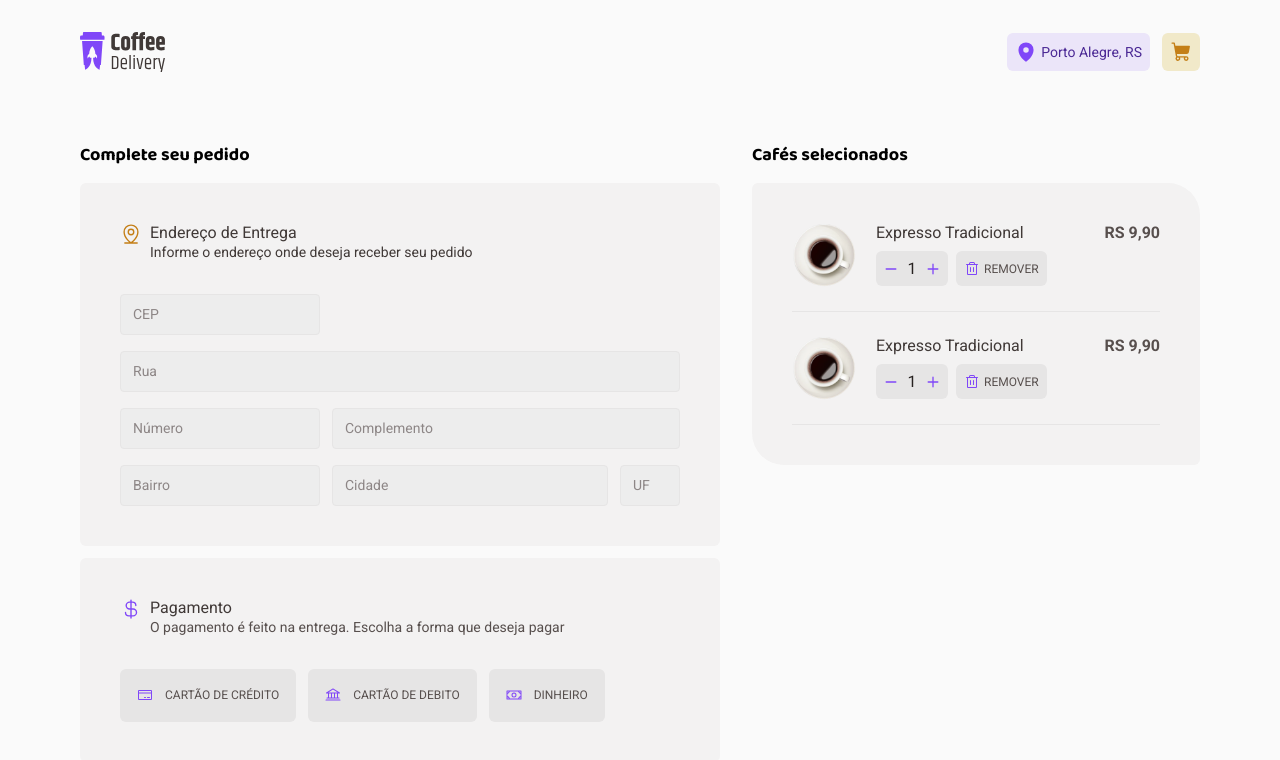
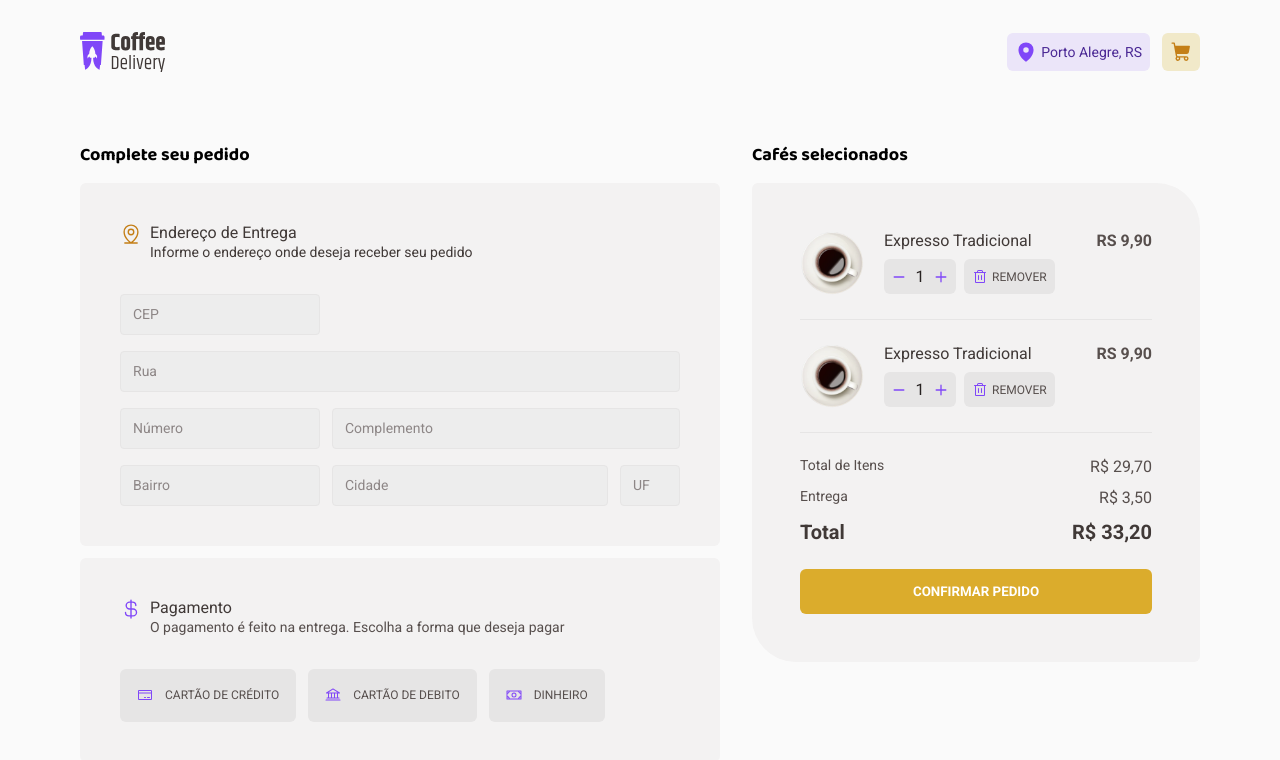
Before and after one commit to tiago0214/coffee-delivery, a React (Vite) app: page /checkout in a window 1280 px wide. Shown: the top 760 px of the page. Built offline with nearby package versions, Linux system fonts and the light colour scheme.

Commit message:
add: finished checkout layout

```diff
--- a/src/pages/Checkout/SelectedCoffe/styles.ts
+++ b/src/pages/Checkout/SelectedCoffe/styles.ts
@@ -60,11 +60,17 @@ export const ValueCotent = styled.div`
     justify-content: center;
     cursor: pointer;
 
+    transition: background-color 0.2s;
+
     span {
       color: ${(props) => props.theme['base-text']};
       font-family: 'Roboto';
       font-size: 0.75rem;
     }
+  }
+
+  & > button:hover {
+    background-color: ${(props) => props.theme['base-hover']};
   }
 `
 
--- /dev/null
+++ b/src/pages/Checkout/TotalValue/index.tsx
@@ -0,0 +1,26 @@
+import { Summary, TotalValueContainer, Value } from './styles'
+
+export function TotalValue() {
+  return (
+    <TotalValueContainer>
+      <div>
+        <Summary>
+          <span>Total de Itens</span>
+          <span>R$ 29,70</span>
+        </Summary>
+
+        <Summary>
+          <span>Entrega</span>
+          <span>R$ 3,50</span>
+        </Summary>
+
+        <Value>
+          <span>Total</span>
+          <span>R$ 33,20</span>
+        </Value>
+      </div>
+
+      <button>CONFIRMAR PEDIDO</button>
+    </TotalValueContainer>
+  )
+}
--- /dev/null
+++ b/src/pages/Checkout/TotalValue/styles.ts
@@ -0,0 +1,54 @@
+import styled from 'styled-components'
+
+export const TotalValueContainer = styled.div`
+  display: flex;
+  flex-direction: column;
+  margin-top: 1.5rem;
+  gap: 1.5rem;
+
+  & > div {
+    display: flex;
+    gap: 0.75rem;
+    flex-direction: column;
+  }
+
+  & > button {
+    padding: 12px 0 12px 0;
+    border-radius: 6px;
+    background-color: ${(props) => props.theme.yellow};
+    border: 0;
+    color: ${(props) => props.theme.white};
+    font-weight: 700;
+    font-family: 'Roboto';
+    line-height: 1.6;
+    cursor: pointer;
+
+    transition: background-color 0.2s;
+  }
+
+  & > button:hover {
+    background-color: ${(props) => props.theme['yellow-dark']};
+  }
+`
+
+export const Summary = styled.div`
+  display: flex;
+  justify-content: space-between;
+
+  font-family: 'Roboto';
+  color: ${(props) => props.theme['base-text']};
+
+  & > span:first-child {
+    font-size: 0.875rem;
+  }
+`
+
+export const Value = styled.div`
+  display: flex;
+  justify-content: space-between;
+  font-weight: 700;
+  color: ${(props) => props.theme['base-subtitle']};
+  font-size: 1.25rem;
+  line-height: 1.3;
+  font-family: 'Roboto';
+`
--- a/src/pages/Checkout/index.tsx
+++ b/src/pages/Checkout/index.tsx
@@ -19,6 +19,7 @@ import {
   SelectedCoffesContainer,
 } from './styles'
 import { SelectedCoffe } from './SelectedCoffe'
+import { TotalValue } from './TotalValue'
 
 export function Checkout() {
   return (
@@ -117,6 +118,8 @@ export function Checkout() {
           <CoffeContainer>
             <SelectedCoffe />
             <SelectedCoffe />
+
+            <TotalValue />
           </CoffeContainer>
         </SelectedCoffesContainer>
       </FormContainer>
--- a/src/pages/Checkout/styles.ts
+++ b/src/pages/Checkout/styles.ts
@@ -171,9 +171,9 @@ export const SelectedCoffesContainer = styled.div`
 export const CoffeContainer = styled.div`
   margin-top: 0.95rem;
   width: 28rem;
-  padding: 2.5rem;
+  padding: 3rem;
 
-  border-radius: 6px 32px 6px 32px;
+  border-radius: 6px 44px 6px 44px;
 
   background-color: ${(props) => props.theme['base-card']};
 `
```
